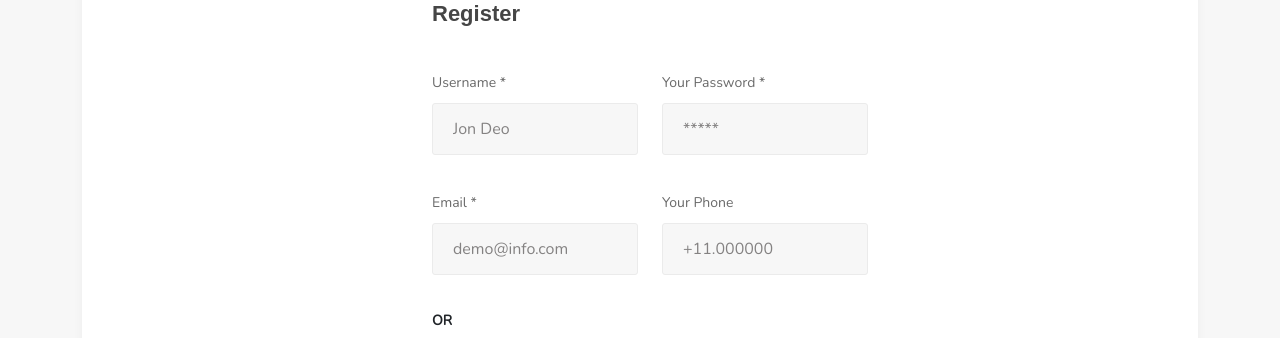
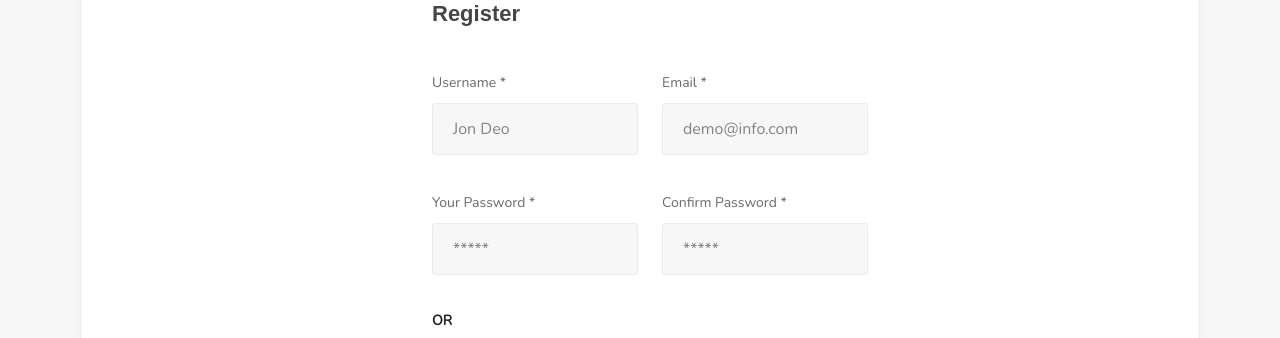
Before and after one commit to minionsrahat/Full-Stack-CarsRus-ClientSide, a React (Create React App) app: page /signup in a window 1280 px wide. Shown: the part 462-800 px from the top of the page. Built offline with nearby package versions, Linux system fonts and the light colour scheme; no server answers; the HTML template or start-up script is replaced by a standard one; a web font is replaced by a local one.

Commit message:
Sign Up functionality added

```diff
--- a/src/Components/Navbar/Nabvar.js
+++ b/src/Components/Navbar/Nabvar.js
@@ -1,14 +1,22 @@
+import { signOut } from 'firebase/auth';
 import React from 'react';
+import { useAuthState } from 'react-firebase-hooks/auth';
 import { NavLink, useNavigate } from 'react-router-dom';
+import auth from '../../firebase';
 import './Navbar.css'
 const Nabvar = () => {
-    const navigate=useNavigate();
-    const goLoginPage=()=>{
+    const [user, loading, error] = useAuthState(auth);
+    const navigate = useNavigate();
+    const goLoginPage = () => {
         navigate('/login')
     }
-    const goSignupPage=()=>{
+    const goSignupPage = () => {
         navigate('/signup')
     }
+    const logout = () => {
+        signOut(auth);
+      };
+
     return (
         <>
             <div className="container-fluid bg-dark px-0">
@@ -56,8 +64,12 @@ const Nabvar = () => {
                                     <NavLink to='/contact' className="nav-item nav-link">Contact</NavLink>
                                 </div>
                                 <div className='p-3'>
+                                    {user ? <><button type="button" onClick={logout} className="btn-special me-2">Sign Out</button></> :
+                                        <>
                                             <button type="button" onClick={goSignupPage} className="btn-special me-2">Sign Up</button>
-                            <button type="button" onClick={goLoginPage}  className="btn-special">Log In</button>
+                                            <button type="button" onClick={goLoginPage} className="btn-special">Log In</button>
+                                        </>}
+
 
 
                                 </div>
--- a/src/Components/Signup/Signup.js
+++ b/src/Components/Signup/Signup.js
@@ -1,62 +1,140 @@
-import React from 'react';
+import React, { useEffect, useState } from 'react';
+import { useLocation, useNavigate } from 'react-router-dom';
+import { useCreateUserWithEmailAndPassword, useSignInWithGithub, useSignInWithGoogle } from 'react-firebase-hooks/auth';
+import auth from '../../firebase';
+import GoogleButton from 'react-google-button'
+import GithubButton from 'react-github-login-button'
 
 const Signup = () => {
+    const [mail, setMail] = useState('');
+    const [password, setPassword] = useState('');
+    const [cpass, setConfirmPassword] = useState('');
+    // const [error, setError] = useState('');
+    const navigate = useNavigate();
+    const [
+        createUserWithEmailAndPassword,
+        user,
+        loading,
+        hookerror] = useCreateUserWithEmailAndPassword(auth,{sendEmailVerification:true});
+
+    const [signInWithGithub, githubuser, githuberror] = useSignInWithGithub(auth);
+
+    const [signInWithGoogle, googleUser, googleloading, googleerror] = useSignInWithGoogle(auth);
+
+    useEffect(() => {
+        if (user) {
+            navigate('/');
+        }
+    }, [user])
+
+    useEffect(() => {
+        if (googleUser) {
+            navigate('/');
+        }
+    }, [googleUser])
+
+    useEffect(() => {
+        if (githubuser) {
+            navigate('/');
+        }
+    }, [githubuser])
+
+
+    const handleUserMail = (e) => {
+        setMail(e.target.value);
+    }
+    const handleUserPassword = (e) => {
+        setPassword(e.target.value);
+    }
+    const handleUserConfirmPassword = (e) => {
+        setConfirmPassword(e.target.value);
+    }
+
+    const handleFormsubmit = (e) => {
+        e.preventDefault();
+        console.log(mail, password);
+        if (password === cpass) {
+            console.log(password);
+            createUserWithEmailAndPassword(mail, password)
+        }
+    }
+
+    const handleGoogleButton=()=>{
+        signInWithGoogle()
+    }
+
+    const handleGithubButton=()=>{
+        signInWithGithub();
+        console.log(githubuser);
+    }
+
+    // const handleResetPassword=async ()=>{
+    //     if(!mail){
+    //         toast("Oops!! you forgot to enter your mail!");
+    //     }
+    //     else{
+    //         toast('Your reset password link sent to your mail!')
+    //         await sendPasswordResetEmail(mail);
+    //     }
+    // }
+
+
     return (
         <>
 
-            <section class="breadcrumb-area breadcrumb-bg title-background">
-                <div class="container">
-                    <div class="row">
-                        <div class="col-12">
-                            <div class="breadcrumb-content  text-center">
+            <section className="breadcrumb-area breadcrumb-bg title-background">
+                <div className="container">
+                    <div className="row">
+                        <div className="col-12">
+                            <div className="breadcrumb-content  text-center">
                                 <h2>Sign Up</h2>
                             </div>
                         </div>
                     </div>
                 </div>
             </section>
-            <section class="login-register-area gray-lite pb-120">
+            <section className="login-register-area gray-lite pb-120">
 
-                <div class="container">
-                    <div class="login-reg-wrap">
-                        <div class="row no-gutters">
-                            <div class="col-lg-6 mx-auto">
-                                <div class="login-wrap">
-                                    <h3 class="widget-title">Register</h3>
-                                    <form action="#" class="login-form">
-                                        <div class="row">
-                                            <div class="col-md-6">
-                                                <div class="form-grp">
-                                                    <label for="userName">Username <span>*</span></label>
-                                                    <input type="text" id="userName" placeholder="Jon Deo" />
+                <div className="container">
+                    <div className="login-reg-wrap">
+                        <div className="row no-gutters">
+                            <div className="col-lg-6 mx-auto">
+                                <div className="login-wrap">
+                                    <h3 className="widget-title">Register</h3>
+                                    <form action="#"onSubmit={handleFormsubmit} className="login-form">
+                                        <div className="row">
+                                            <div className="col-md-6">
+                                                    <div className="form-grp">
+                                                        <label for="userName">Username <span>*</span></label>
+                                                        <input type="text" id="userName"required placeholder="Jon Deo" />
+                                                    </div>
                                                 </div>
-                                            </div>
-                                            <div class="col-md-6">
-                                                <div class="form-grp">
-                                                    <label for="password2">Your Password <span>*</span></label>
-                                                    <input type="password" id="password2" placeholder="*****" />
+                                                <div className="col-md-6">
+                                                    <div className="form-grp">
+                                                        <label for="email">Email <span>*</span></label>
+                                                        <input onBlur={handleUserMail}required type="email" id="email" placeholder="demo@info.com" />
+                                                    </div>
                                                 </div>
-                                            </div>
-                                            <div class="col-md-6">
-                                                <div class="form-grp">
-                                                    <label for="email">Email <span>*</span></label>
-                                                    <input type="email" id="email" placeholder="demo@info.com" />
+                                                <div className="col-md-6">
+                                                    <div className="form-grp">
+                                                        <label  for="password2">Your Password <span>*</span></label>
+                                                        <input onBlur={handleUserPassword} type="password"required id="password2" placeholder="*****" />
+                                                    </div>
                                                 </div>
-                                            </div>
-                                            <div class="col-md-6">
-                                                <div class="form-grp">
-                                                    <label for="phone">Your Phone</label>
-                                                    <input type="text" id="phone" placeholder="+11.000000" />
+                                                <div className="col-md-6">
+                                                    <div className="form-grp">
+                                                        <label for="password2">Confirm Password <span>*</span></label>
+                                                        <input  onBlur={handleUserConfirmPassword} type="password"required id="password2" placeholder="*****" />
+                                                    </div>
                                                 </div>
-                                            </div>
                                         </div>
-                                        <span class="or">Or</span>
-                                        <ul class="action">
+                                        <span className="or">Or</span>
+                                        <ul className="action">
                                             <li>Continue with :</li>
                                             <li><a href="#"><img src="img/icon/google.png" alt="" /></a></li>
                                             <li><a href="#"><img src="img/icon/twitter.png" alt="" /></a></li>
                                         </ul>
-                                        <button class="btn-special">Sign Up</button>
+                                        <button type='submit' className="btn-special">Sign Up</button>
                                     </form>
                                 </div>
                             </div>
--- a/src/firebase.js
+++ b/src/firebase.js
@@ -1,8 +1,6 @@
 
 import { initializeApp } from "firebase/app";
 import { getAuth } from "firebase/auth";
-
-console.log(process.env);
 const firebaseConfig = {
   apiKey: process.env.REACT_APP_apiKey,
   authDomain:process.env.REACT_APP_authDomain,
```
Lines whose indentation alone changed are shown as unchanged.
